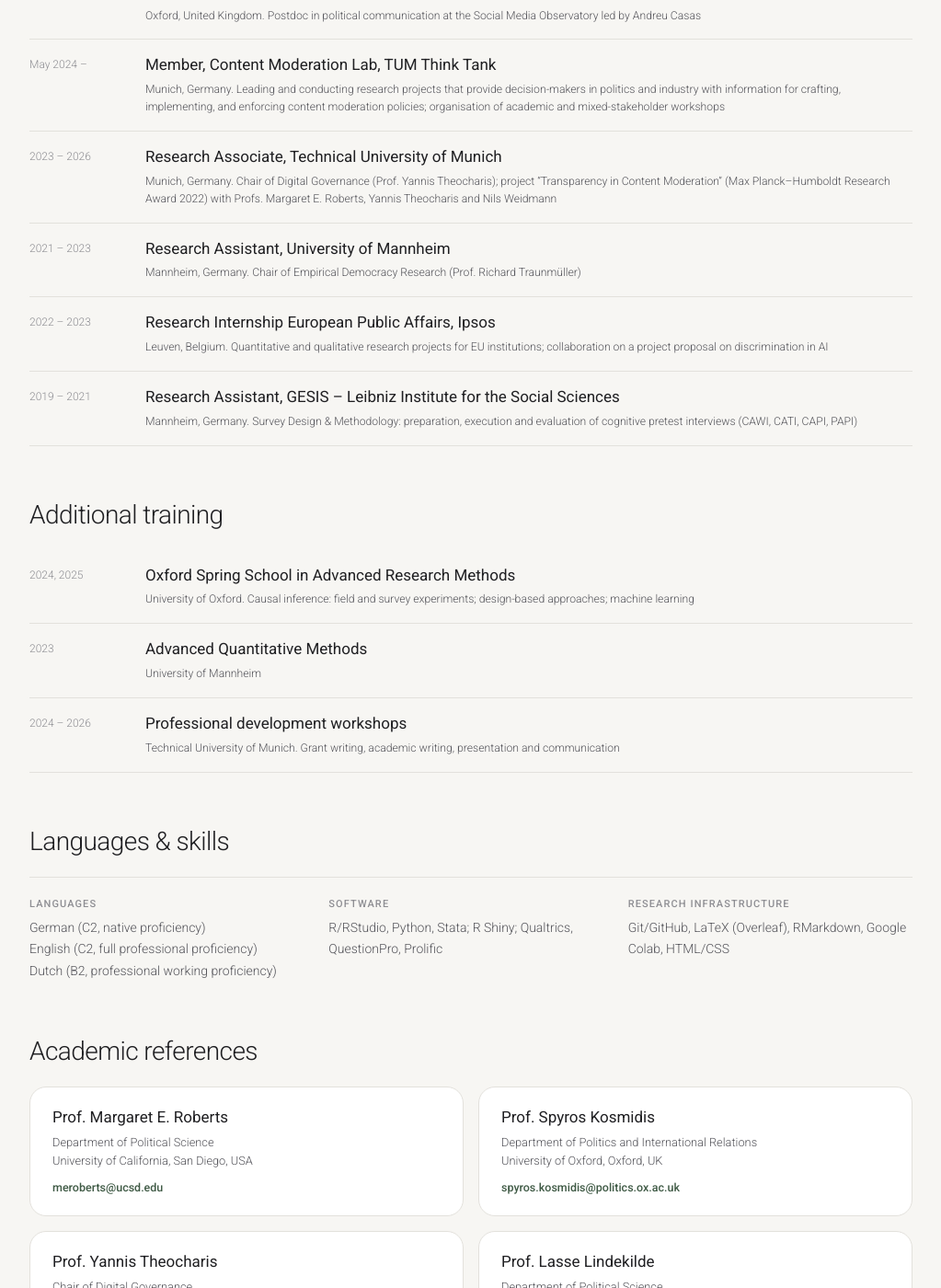
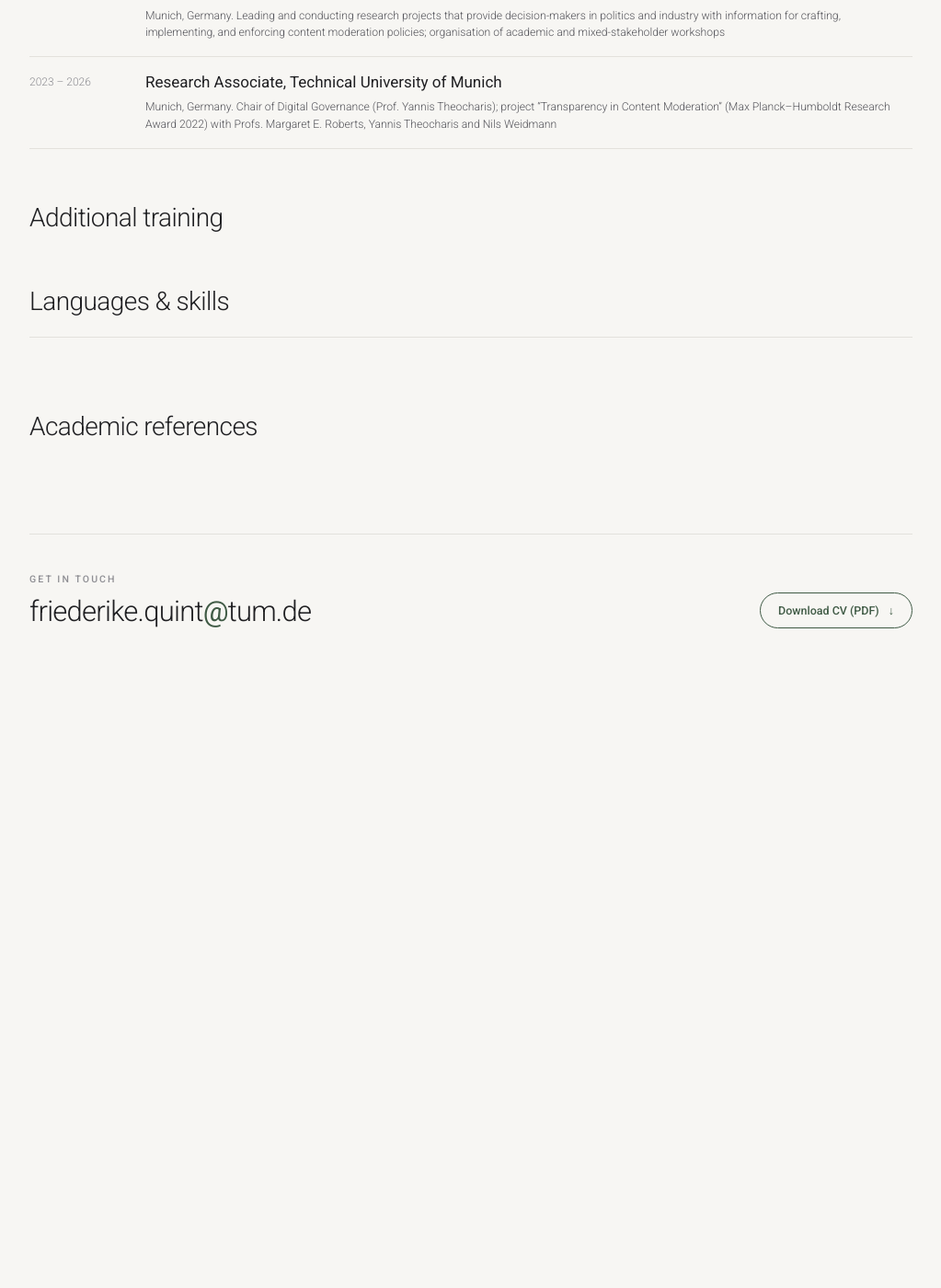
Before and after one commit to friederikequint/friederikequint.github.io, a Jekyll site: the page built from _pages/cv.md, in a window 1280 px wide and 1400 px high, scrolled down 1310 px. Shown: the whole window at 92% size, without its empty margins (128-1151 px from the left). Built offline with Jekyll 4.4.1, drawn with Linux system fonts in a browser that asks for light colours; after the commit the page ends 2049 px from its top, so only the background shows below that; some of the changed text lies outside the part shown.

Commit message:
Update CV with new date and remove old entries
Removed outdated experience and training entries. Updated CV with new date.

```diff
--- a/_data/cv.yml
+++ b/_data/cv.yml
@@ -1,5 +1,5 @@
 # CV page content. The PDF at cv/Friederike-Quint-CV.pdf remains the full record.
-updated: "31 August 2026"
+updated: "01 September 2026"
 
 interests:
   - "Political communication"
@@ -28,54 +28,9 @@ education:
     meta: "Mannheim, Germany. Thesis: <em>The Impact of Hate Speech Laws on Content Moderation – Evidence from Germany’s NetzDG</em>"
 
 experience:
-  - date: "Nov 2026 – 2028"
-    title: "Incoming Postdoctoral Researcher, University of Oxford"
-    meta: "Oxford, United Kingdom. Postdoc in political communication at the Social Media Observatory led by Andreu Casas"
   - date: "May 2024 –"
     title: "Member, Content Moderation Lab, TUM Think Tank"
     meta: "Munich, Germany. Leading and conducting research projects that provide decision-makers in politics and industry with information for crafting, implementing, and enforcing content moderation policies; organisation of academic and mixed-stakeholder workshops"
   - date: "2023 – 2026"
     title: "Research Associate, Technical University of Munich"
     meta: "Munich, Germany. Chair of Digital Governance (Prof. Yannis Theocharis); project “Transparency in Content Moderation” (Max Planck–Humboldt Research Award 2022) with Profs. Margaret E. Roberts, Yannis Theocharis and Nils Weidmann"
-  - date: "2021 – 2023"
-    title: "Research Assistant, University of Mannheim"
-    meta: "Mannheim, Germany. Chair of Empirical Democracy Research (Prof. Richard Traunmüller)"
-  - date: "2022 – 2023"
-    title: "Research Internship European Public Affairs, Ipsos"
-    meta: "Leuven, Belgium. Quantitative and qualitative research projects for EU institutions; collaboration on a project proposal on discrimination in AI"
-  - date: "2019 – 2021"
-    title: "Research Assistant, GESIS – Leibniz Institute for the Social Sciences"
-    meta: "Mannheim, Germany. Survey Design &amp; Methodology: preparation, execution and evaluation of cognitive pretest interviews (CAWI, CATI, CAPI, PAPI)"
-
-training:
-  - date: "2024, 2025"
-    title: "Oxford Spring School in Advanced Research Methods"
-    meta: "University of Oxford. Causal inference: field and survey experiments; design-based approaches; machine learning"
-  - date: "2023"
-    title: "Advanced Quantitative Methods"
-    meta: "University of Mannheim"
-  - date: "2024 – 2026"
-    title: "Professional development workshops"
-    meta: "Technical University of Munich. Grant writing, academic writing, presentation and communication"
-
-skills:
-  - label: "Languages"
-    body: "German (C2, native proficiency)<br>English (C2, full professional proficiency)<br>Dutch (B2, professional working proficiency)"
-  - label: "Software"
-    body: "R/RStudio, Python, Stata; R Shiny; Qualtrics, QuestionPro, Prolific"
-  - label: "Research infrastructure"
-    body: "Git/GitHub, LaTeX (Overleaf), RMarkdown, Google Colab, HTML/CSS"
-
-references:
-  - name: "Prof. Margaret E. Roberts"
-    affiliation: "Department of Political Science<br>University of California, San Diego, USA"
-    email: "meroberts@ucsd.edu"
-  - name: "Prof. Spyros Kosmidis"
-    affiliation: "Department of Politics and International Relations<br>University of Oxford, Oxford, UK"
-    email: "spyros.kosmidis@politics.ox.ac.uk"
-  - name: "Prof. Yannis Theocharis"
-    affiliation: "Chair of Digital Governance<br>Technical University of Munich"
-    email: "yannis.theocharis@hfp.tum.de"
-  - name: "Prof. Lasse Lindekilde"
-    affiliation: "Department of Political Science<br>Aarhus University"
-    email: "lindekilde@ps.au.dk"
```
